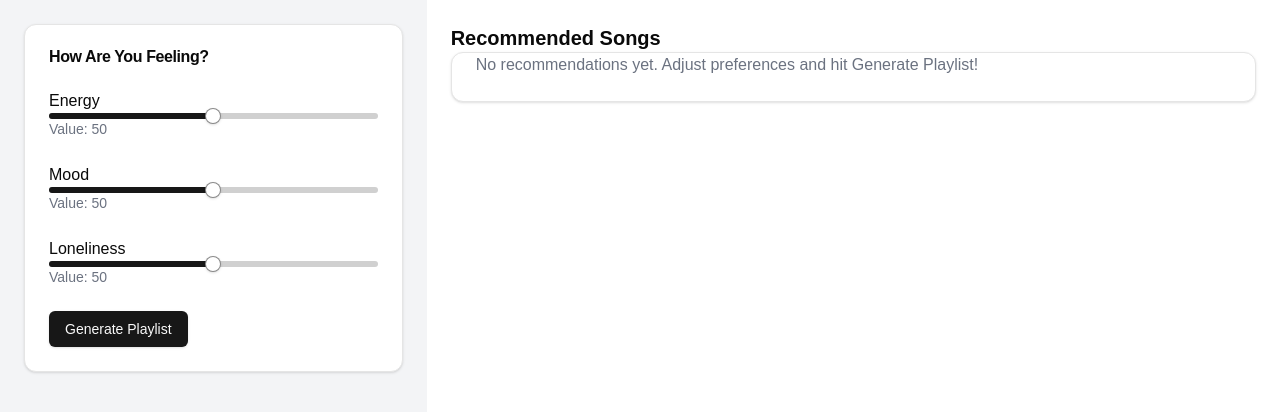
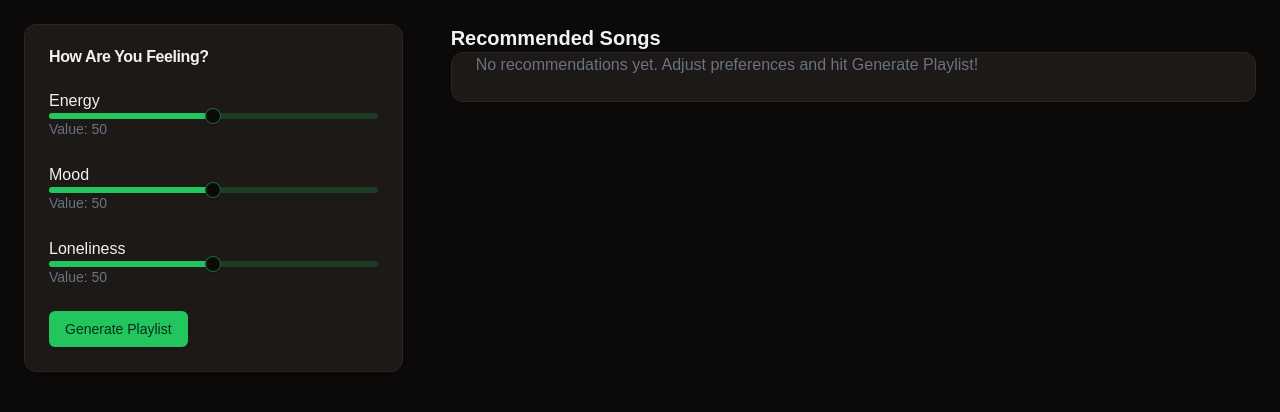
Before and after one commit to dyland88/music-for-your-mood, a Next.js app: page / in a window 1280 px wide. Shown: the top 412 px of the page. Built offline with nearby package versions, Linux system fonts and the light colour scheme.

Commit message:
Made dark green theme

```diff
--- a/package.json
+++ b/package.json
@@ -9,12 +9,16 @@
     "lint": "next lint"
   },
   "dependencies": {
+    "@radix-ui/react-dialog": "^1.1.2",
+    "@radix-ui/react-separator": "^1.1.0",
     "@radix-ui/react-slider": "^1.2.1",
     "@radix-ui/react-slot": "^1.1.0",
+    "@radix-ui/react-tooltip": "^1.1.4",
     "class-variance-authority": "^0.7.0",
     "clsx": "^2.1.1",
     "lucide-react": "^0.460.0",
     "next": "15.0.3",
+    "next-themes": "^0.4.3",
     "react": "19.0.0-rc-66855b96-20241106",
     "react-dom": "19.0.0-rc-66855b96-20241106",
     "tailwind-merge": "^2.5.5",
@@ -27,7 +31,7 @@
     "eslint": "^8",
     "eslint-config-next": "15.0.3",
     "postcss": "^8",
-    "tailwindcss": "^3.4.1",
+    "tailwindcss": "^3.4.15",
     "typescript": "^5"
   }
 }
--- a/src/app/globals.css
+++ b/src/app/globals.css
@@ -9,56 +9,73 @@ body {
 @layer base {
   :root {
     --background: 0 0% 100%;
-    --foreground: 0 0% 3.9%;
+    --foreground: 240 10% 3.9%;
     --card: 0 0% 100%;
-    --card-foreground: 0 0% 3.9%;
+    --card-foreground: 240 10% 3.9%;
     --popover: 0 0% 100%;
-    --popover-foreground: 0 0% 3.9%;
-    --primary: 0 0% 9%;
-    --primary-foreground: 0 0% 98%;
-    --secondary: 0 0% 96.1%;
-    --secondary-foreground: 0 0% 9%;
-    --muted: 0 0% 96.1%;
-    --muted-foreground: 0 0% 45.1%;
-    --accent: 0 0% 96.1%;
-    --accent-foreground: 0 0% 9%;
+    --popover-foreground: 240 10% 3.9%;
+    --primary: 142.1 76.2% 36.3%;
+    --primary-foreground: 355.7 100% 97.3%;
+    --secondary: 240 4.8% 95.9%;
+    --secondary-foreground: 240 5.9% 10%;
+    --muted: 240 4.8% 95.9%;
+    --muted-foreground: 240 3.8% 46.1%;
+    --accent: 240 4.8% 95.9%;
+    --accent-foreground: 240 5.9% 10%;
     --destructive: 0 84.2% 60.2%;
     --destructive-foreground: 0 0% 98%;
-    --border: 0 0% 89.8%;
-    --input: 0 0% 89.8%;
-    --ring: 0 0% 3.9%;
+    --border: 240 5.9% 90%;
+    --input: 240 5.9% 90%;
+    --ring: 142.1 76.2% 36.3%;
+    --radius: 0.5rem;
     --chart-1: 12 76% 61%;
     --chart-2: 173 58% 39%;
     --chart-3: 197 37% 24%;
     --chart-4: 43 74% 66%;
     --chart-5: 27 87% 67%;
-    --radius: 0.5rem;
+    --sidebar-background: 0 0% 98%;
+    --sidebar-foreground: 240 5.3% 26.1%;
+    --sidebar-primary: 240 5.9% 10%;
+    --sidebar-primary-foreground: 0 0% 98%;
+    --sidebar-accent: 240 4.8% 95.9%;
+    --sidebar-accent-foreground: 240 5.9% 10%;
+    --sidebar-border: 220 13% 91%;
+    --sidebar-ring: 217.2 91.2% 59.8%;
   }
+
   .dark {
-    --background: 0 0% 3.9%;
-    --foreground: 0 0% 98%;
-    --card: 0 0% 3.9%;
-    --card-foreground: 0 0% 98%;
-    --popover: 0 0% 3.9%;
-    --popover-foreground: 0 0% 98%;
-    --primary: 0 0% 98%;
-    --primary-foreground: 0 0% 9%;
-    --secondary: 0 0% 14.9%;
+    --background: 20 14.3% 4.1%;
+    --foreground: 0 0% 95%;
+    --card: 24 9.8% 10%;
+    --card-foreground: 0 0% 95%;
+    --popover: 0 0% 9%;
+    --popover-foreground: 0 0% 95%;
+    --primary: 142.1 70.6% 45.3%;
+    --primary-foreground: 144.9 80.4% 10%;
+    --secondary: 240 3.7% 15.9%;
     --secondary-foreground: 0 0% 98%;
-    --muted: 0 0% 14.9%;
-    --muted-foreground: 0 0% 63.9%;
-    --accent: 0 0% 14.9%;
+    --muted: 0 0% 15%;
+    --muted-foreground: 240 5% 64.9%;
+    --accent: 12 6.5% 15.1%;
     --accent-foreground: 0 0% 98%;
     --destructive: 0 62.8% 30.6%;
-    --destructive-foreground: 0 0% 98%;
-    --border: 0 0% 14.9%;
-    --input: 0 0% 14.9%;
-    --ring: 0 0% 83.1%;
+    --destructive-foreground: 0 85.7% 97.3%;
+    --border: 240 3.7% 15.9%;
+    --input: 240 3.7% 15.9%;
+    --ring: 142.4 71.8% 29.2%;
     --chart-1: 220 70% 50%;
     --chart-2: 160 60% 45%;
     --chart-3: 30 80% 55%;
     --chart-4: 280 65% 60%;
     --chart-5: 340 75% 55%;
+    --sidebar-background: 240 5.9% 10%;
+    --sidebar-foreground: 240 4.8% 95.9%;
+    --sidebar-primary: 224.3 76.3% 48%;
+    --sidebar-primary-foreground: 0 0% 100%;
+    --sidebar-accent: 240 3.7% 15.9%;
+    --sidebar-accent-foreground: 240 4.8% 95.9%;
+    --sidebar-border: 240 3.7% 15.9%;
+    --sidebar-ring: 217.2 91.2% 59.8%;
   }
 }
 
--- a/src/app/layout.tsx
+++ b/src/app/layout.tsx
@@ -1,4 +1,5 @@
 import type { Metadata } from "next";
+import { ThemeProvider } from "@/components/theme-provider";
 import localFont from "next/font/local";
 import "./globals.css";
 
@@ -24,11 +25,18 @@ export default function RootLayout({
   children: React.ReactNode;
 }>) {
   return (
-    <html lang="en">
+    <html lang="en" suppressHydrationWarning>
       <body
         className={`${geistSans.variable} ${geistMono.variable} antialiased`}
       >
-        {children}
+        <ThemeProvider
+          attribute="class"
+          defaultTheme="dark"
+          enableSystem
+          disableTransitionOnChange
+        >
+          {children}
+        </ThemeProvider>
       </body>
     </html>
   );
--- a/src/app/page.tsx
+++ b/src/app/page.tsx
@@ -29,7 +29,7 @@ export default function Home() {
   return (
     <div className="min-h-screen flex">
       {/* Left Panel */}
-      <div className="w-1/3 bg-gray-100 p-6 min-w-64">
+      <div className="w-1/3 p-6 min-w-64">
         <Card>
           <CardHeader>
             <CardTitle>How Are You Feeling?</CardTitle>
@@ -59,7 +59,7 @@ export default function Home() {
       </div>
 
       {/* Right Panel */}
-      <div className="w-2/3 bg-white p-6">
+      <div className="w-2/3 p-6">
         <h1 className="font-bold text-xl">Recommended Songs</h1>
         {recommendations.length > 0 ? (
           <ul className="space-y-2">
--- /dev/null
+++ b/src/components/theme-provider.tsx
@@ -0,0 +1,11 @@
+"use client";
+
+import * as React from "react";
+import { ThemeProvider as NextThemesProvider } from "next-themes";
+
+export function ThemeProvider({
+  children,
+  ...props
+}: React.ComponentProps<typeof NextThemesProvider>) {
+  return <NextThemesProvider {...props}>{children}</NextThemesProvider>;
+}
--- a/src/components/ui/button.tsx
+++ b/src/components/ui/button.tsx
@@ -5,20 +5,20 @@ import { cva, type VariantProps } from "class-variance-authority"
 import { cn } from "@/lib/utils"
 
 const buttonVariants = cva(
-  "inline-flex items-center justify-center gap-2 whitespace-nowrap rounded-md text-sm font-medium transition-colors focus-visible:outline-none focus-visible:ring-1 focus-visible:ring-neutral-950 disabled:pointer-events-none disabled:opacity-50 [&_svg]:pointer-events-none [&_svg]:size-4 [&_svg]:shrink-0 dark:focus-visible:ring-neutral-300",
+  "inline-flex items-center justify-center gap-2 whitespace-nowrap rounded-md text-sm font-medium transition-colors focus-visible:outline-none focus-visible:ring-1 focus-visible:ring-ring disabled:pointer-events-none disabled:opacity-50 [&_svg]:pointer-events-none [&_svg]:size-4 [&_svg]:shrink-0",
   {
     variants: {
       variant: {
         default:
-          "bg-neutral-900 text-neutral-50 shadow hover:bg-neutral-900/90 dark:bg-neutral-50 dark:text-neutral-900 dark:hover:bg-neutral-50/90",
+          "bg-primary text-primary-foreground shadow hover:bg-primary/90",
         destructive:
-          "bg-red-500 text-neutral-50 shadow-sm hover:bg-red-500/90 dark:bg-red-900 dark:text-neutral-50 dark:hover:bg-red-900/90",
+          "bg-destructive text-destructive-foreground shadow-sm hover:bg-destructive/90",
         outline:
-          "border border-neutral-200 bg-white shadow-sm hover:bg-neutral-100 hover:text-neutral-900 dark:border-neutral-800 dark:bg-neutral-950 dark:hover:bg-neutral-800 dark:hover:text-neutral-50",
+          "border border-input bg-background shadow-sm hover:bg-accent hover:text-accent-foreground",
         secondary:
-          "bg-neutral-100 text-neutral-900 shadow-sm hover:bg-neutral-100/80 dark:bg-neutral-800 dark:text-neutral-50 dark:hover:bg-neutral-800/80",
-        ghost: "hover:bg-neutral-100 hover:text-neutral-900 dark:hover:bg-neutral-800 dark:hover:text-neutral-50",
-        link: "text-neutral-900 underline-offset-4 hover:underline dark:text-neutral-50",
+          "bg-secondary text-secondary-foreground shadow-sm hover:bg-secondary/80",
+        ghost: "hover:bg-accent hover:text-accent-foreground",
+        link: "text-primary underline-offset-4 hover:underline",
       },
       size: {
         default: "h-9 px-4 py-2",
--- a/src/components/ui/card.tsx
+++ b/src/components/ui/card.tsx
@@ -1,6 +1,6 @@
-import * as React from "react";
+import * as React from "react"
 
-import { cn } from "@/lib/utils";
+import { cn } from "@/lib/utils"
 
 const Card = React.forwardRef<
   HTMLDivElement,
@@ -9,13 +9,13 @@ const Card = React.forwardRef<
   <div
     ref={ref}
     className={cn(
-      "rounded-xl border border-neutral-200 bg-[white] text-neutral-950 shadow dark:border-neutral-800 dark:bg-neutral-950 dark:text-neutral-50",
+      "rounded-xl border bg-card text-card-foreground shadow",
       className
     )}
     {...props}
   />
-));
-Card.displayName = "Card";
+))
+Card.displayName = "Card"
 
 const CardHeader = React.forwardRef<
   HTMLDivElement,
@@ -26,8 +26,8 @@ const CardHeader = React.forwardRef<
     className={cn("flex flex-col space-y-1.5 p-6", className)}
     {...props}
   />
-));
-CardHeader.displayName = "CardHeader";
+))
+CardHeader.displayName = "CardHeader"
 
 const CardTitle = React.forwardRef<
   HTMLDivElement,
@@ -38,8 +38,8 @@ const CardTitle = React.forwardRef<
     className={cn("font-semibold leading-none tracking-tight", className)}
     {...props}
   />
-));
-CardTitle.displayName = "CardTitle";
+))
+CardTitle.displayName = "CardTitle"
 
 const CardDescription = React.forwardRef<
   HTMLDivElement,
@@ -47,19 +47,19 @@ const CardDescription = React.forwardRef<
 >(({ className, ...props }, ref) => (
   <div
     ref={ref}
-    className={cn("text-sm text-neutral-500 dark:text-neutral-400", className)}
+    className={cn("text-sm text-muted-foreground", className)}
     {...props}
   />
-));
-CardDescription.displayName = "CardDescription";
+))
+CardDescription.displayName = "CardDescription"
 
 const CardContent = React.forwardRef<
   HTMLDivElement,
   React.HTMLAttributes<HTMLDivElement>
 >(({ className, ...props }, ref) => (
   <div ref={ref} className={cn("p-6 pt-0", className)} {...props} />
-));
-CardContent.displayName = "CardContent";
+))
+CardContent.displayName = "CardContent"
 
 const CardFooter = React.forwardRef<
   HTMLDivElement,
@@ -70,14 +70,7 @@ const CardFooter = React.forwardRef<
     className={cn("flex items-center p-6 pt-0", className)}
     {...props}
   />
-));
-CardFooter.displayName = "CardFooter";
+))
+CardFooter.displayName = "CardFooter"
 
-export {
-  Card,
-  CardHeader,
-  CardFooter,
-  CardTitle,
-  CardDescription,
-  CardContent,
-};
+export { Card, CardHeader, CardFooter, CardTitle, CardDescription, CardContent }
--- /dev/null
+++ b/src/components/ui/input.tsx
@@ -0,0 +1,22 @@
+import * as React from "react"
+
+import { cn } from "@/lib/utils"
+
+const Input = React.forwardRef<HTMLInputElement, React.ComponentProps<"input">>(
+  ({ className, type, ...props }, ref) => {
+    return (
+      <input
+        type={type}
+        className={cn(
+          "flex h-9 w-full rounded-md border border-input bg-transparent px-3 py-1 text-base shadow-sm transition-colors file:border-0 file:bg-transparent file:text-sm file:font-medium file:text-foreground placeholder:text-muted-foreground focus-visible:outline-none focus-visible:ring-1 focus-visible:ring-ring disabled:cursor-not-allowed disabled:opacity-50 md:text-sm",
+          className
+        )}
+        ref={ref}
+        {...props}
+      />
+    )
+  }
+)
+Input.displayName = "Input"
+
+export { Input }
--- a/src/components/ui/slider.tsx
+++ b/src/components/ui/slider.tsx
@@ -17,10 +17,10 @@ const Slider = React.forwardRef<
     )}
     {...props}
   >
-    <SliderPrimitive.Track className="relative h-1.5 w-full grow overflow-hidden rounded-full bg-neutral-900/20 dark:bg-neutral-50/20">
-      <SliderPrimitive.Range className="absolute h-full bg-neutral-900 dark:bg-neutral-50" />
+    <SliderPrimitive.Track className="relative h-1.5 w-full grow overflow-hidden rounded-full bg-primary/20">
+      <SliderPrimitive.Range className="absolute h-full bg-primary" />
     </SliderPrimitive.Track>
-    <SliderPrimitive.Thumb className="block h-4 w-4 rounded-full border border-neutral-200 border-neutral-900/50 bg-white shadow transition-colors focus-visible:outline-none focus-visible:ring-1 focus-visible:ring-neutral-950 disabled:pointer-events-none disabled:opacity-50 dark:border-neutral-800 dark:border-neutral-50/50 dark:bg-neutral-950 dark:focus-visible:ring-neutral-300" />
+    <SliderPrimitive.Thumb className="block h-4 w-4 rounded-full border border-primary/50 bg-background shadow transition-colors focus-visible:outline-none focus-visible:ring-1 focus-visible:ring-ring disabled:pointer-events-none disabled:opacity-50" />
   </SliderPrimitive.Root>
 ))
 Slider.displayName = SliderPrimitive.Root.displayName
```
Also changed, not shown: components.json, 1 other file (tests, documents, lock files or other folders).
